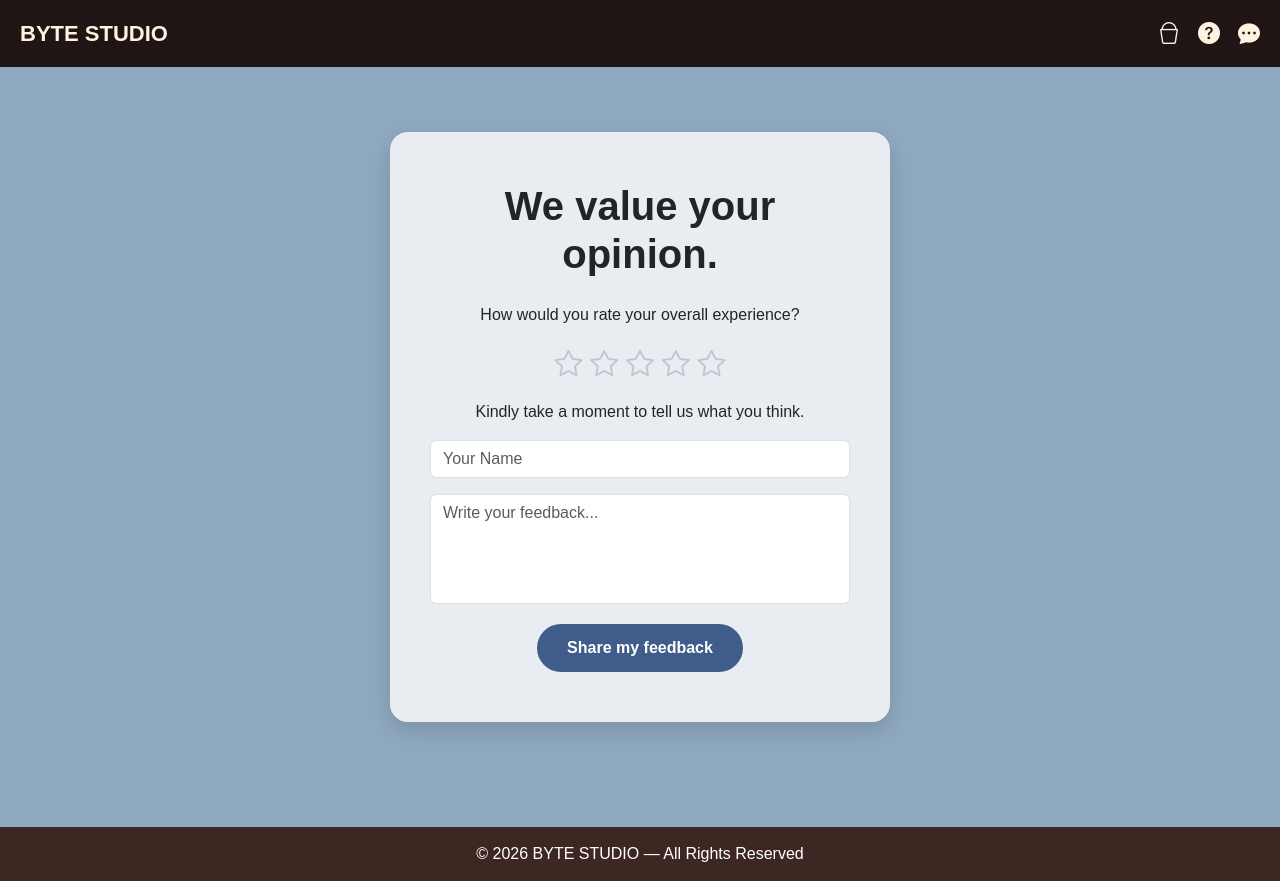
After one commit to muhammedRinshad210/menuproject, a Django app: page /chat/ in a window 1280 px wide. The commit adds this page. Run offline with Django 5.2, Linux system fonts and the light colour scheme; data comes from the database, SQL or seed files in the repository; both versions use the stored data as it was after the commit.

Commit message:
chat option add

```diff
--- a/menuproject/menuapp/templates/menuapp/admin/dashboard.html
+++ b/menuproject/menuapp/templates/menuapp/admin/dashboard.html
@@ -169,5 +169,9 @@ h2{
 </div>
 
 </div>
+
+
+
+
 </body>
 </html>
--- a/menuproject/menuapp/templates/menuapp/base.html
+++ b/menuproject/menuapp/templates/menuapp/base.html
@@ -138,14 +138,14 @@ body{
         </a> -->
 
         <!-- Help Icon -->
-        <a href="#" class="nav-icon">
-            <i class="bi bi-question-circle-fill"></i>
-        </a>
+<a href="/" class="nav-icon">
+    <i class="bi bi-question-circle-fill"></i>
+</a>
 
-        <!-- Chat Icon -->
-        <a href="#" class="nav-icon">
-            <i class="bi bi-chat-dots-fill"></i>
-        </a>
+<!-- Chat Icon -->
+<a href="{% url 'chat' %}" class="nav-icon">
+    <i class="bi bi-chat-dots-fill"></i>
+</a>
 
     </div>
 
--- a/menuproject/menuapp/templates/menuapp/chai.html
+++ b/menuproject/menuapp/templates/menuapp/chai.html
@@ -218,7 +218,7 @@
 
     /* Card adjustments */
     .card img{
-        height:140px;
+        height:190px;
     }
 
     .card h6{
--- /dev/null
+++ b/menuproject/menuapp/templates/menuapp/chat.html
@@ -0,0 +1,95 @@
+{% extends "menuapp/base.html" %}
+{% block content %}
+
+<style>
+body{
+    background:#8fa9c1;
+}
+
+.feedback-wrapper{
+    min-height:90vh;
+    display:flex;
+    align-items:center;
+    justify-content:center;
+}
+
+.feedback-card{
+    background:#e9edf2;
+    padding:50px 40px;
+    border-radius:18px;
+    width:500px;
+    text-align:center;
+    box-shadow:0 8px 25px rgba(0,0,0,0.15);
+}
+
+.feedback-card h1{
+    font-weight:700;
+    margin-bottom:25px;
+}
+
+.stars{
+    font-size:28px;
+    color:#c0c6cf;
+    margin:15px 0;
+    cursor:pointer;
+}
+
+.stars i:hover{
+    color:#ffb400;
+}
+
+textarea{
+    border-radius:15px;
+    padding:15px;
+    border:1px solid #ccc;
+    resize:none;
+}
+
+.feedback-btn{
+    background:#3f5c8a;
+    color:white;
+    border:none;
+    padding:12px 30px;
+    border-radius:25px;
+    font-weight:600;
+    margin-top:20px;
+    transition:0.3s;
+}
+
+.feedback-btn:hover{
+    background:#2e4770;
+}
+</style>
+
+<div class="feedback-wrapper">
+<div class="feedback-card">
+
+    <h1>We value your opinion.</h1>
+
+    <p>How would you rate your overall experience?</p>
+
+    <div class="stars">
+        <i class="bi bi-star"></i>
+        <i class="bi bi-star"></i>
+        <i class="bi bi-star"></i>
+        <i class="bi bi-star"></i>
+        <i class="bi bi-star"></i>
+    </div>
+
+    <p>Kindly take a moment to tell us what you think.</p>
+
+    <form method="POST">
+        {% csrf_token %}
+        <input type="text" name="name" class="form-control mb-3" placeholder="Your Name" required>
+
+        <textarea name="message" rows="4" class="form-control" placeholder="Write your feedback..." required></textarea>
+
+        <button type="submit" class="feedback-btn">
+            Share my feedback
+        </button>
+    </form>
+
+</div>
+</div>
+
+{% endblock %}
--- a/menuproject/menuapp/templates/menuapp/juices.html
+++ b/menuproject/menuapp/templates/menuapp/juices.html
@@ -116,7 +116,7 @@
 
     /* Card adjustments */
     .card img{
-        height:200px;
+        height:190px;
     }
 
     .card h6{
--- a/menuproject/menuapp/urls.py
+++ b/menuproject/menuapp/urls.py
@@ -31,4 +31,8 @@ urlpatterns = [
     path('edit-special/<int:id>/', views.edit_special, name='edit_special'),
     path('delete-special/<int:id>/', views.delete_special, name='delete_special'),
 
+
+    path('chat/', views.chat_page, name='chat'),
+
+
 ]
--- a/menuproject/menuapp/views.py
+++ b/menuproject/menuapp/views.py
@@ -284,3 +284,23 @@ def cart_count(request):
     return {
         'cart_count': count
     }
+
+
+from .models import  ChatMessage
+from django.shortcuts import render, redirect
+
+
+
+
+def chat_page(request):
+    if request.method == "POST":
+        name = request.POST.get('name')
+        message = request.POST.get('message')
+
+        ChatMessage.objects.create(
+            name=name,
+            message=message
+        )
+        return redirect('chat')
+
+    return render(request, 'menuapp/chat.html')
```
Also changed, not shown: menuproject/menuapp/models.py (+14 -0 lines), menuproject/menuapp/templates/menuapp/fastfood.html (+7 -6 lines), menuproject/menuapp/templates/menuapp/help.html (added, +16 -0 lines), menuproject/db.sqlite3, menuproject/media/menu/photo-1555378322-a8e1515568e4.avif (added), menuproject/media/menu/photo-1600185365483-26d7a4cc7519.avif (added), menuproject/menuapp/migrations/0011_helpmessage_alter_carousel_id_alter_cart_id_and_more.py (added), menuproject/menuapp/migrations/0012_delete_helpmessage.py (added), menuproject/menuapp/migrations/0013_chatmessage_helpmessage.py (added), menuproject/menuapp/migrations/0014_delete_helpmessage.py (added), menuproject/menuapp/migrations/0015_chatmessage_is_read.py (added).
